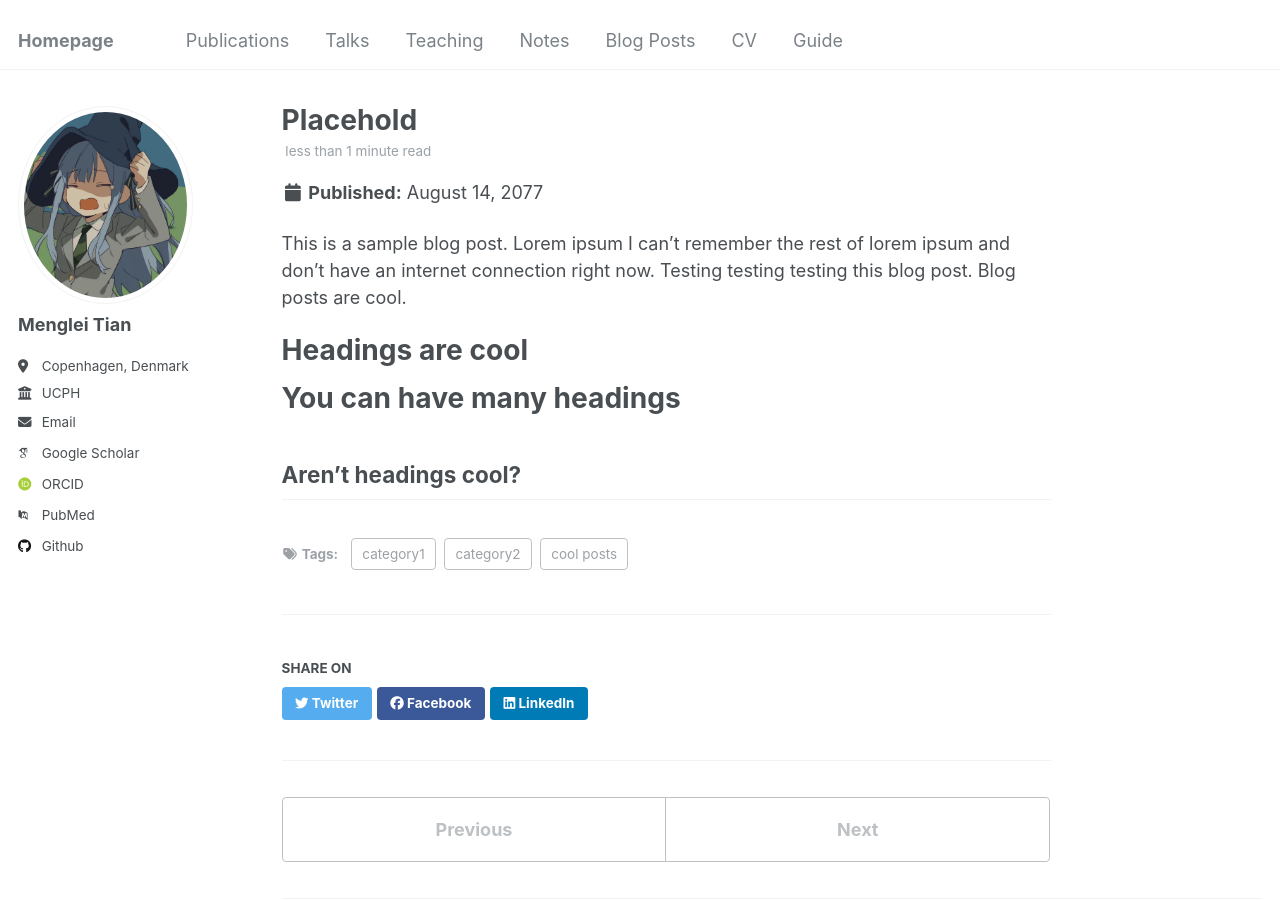
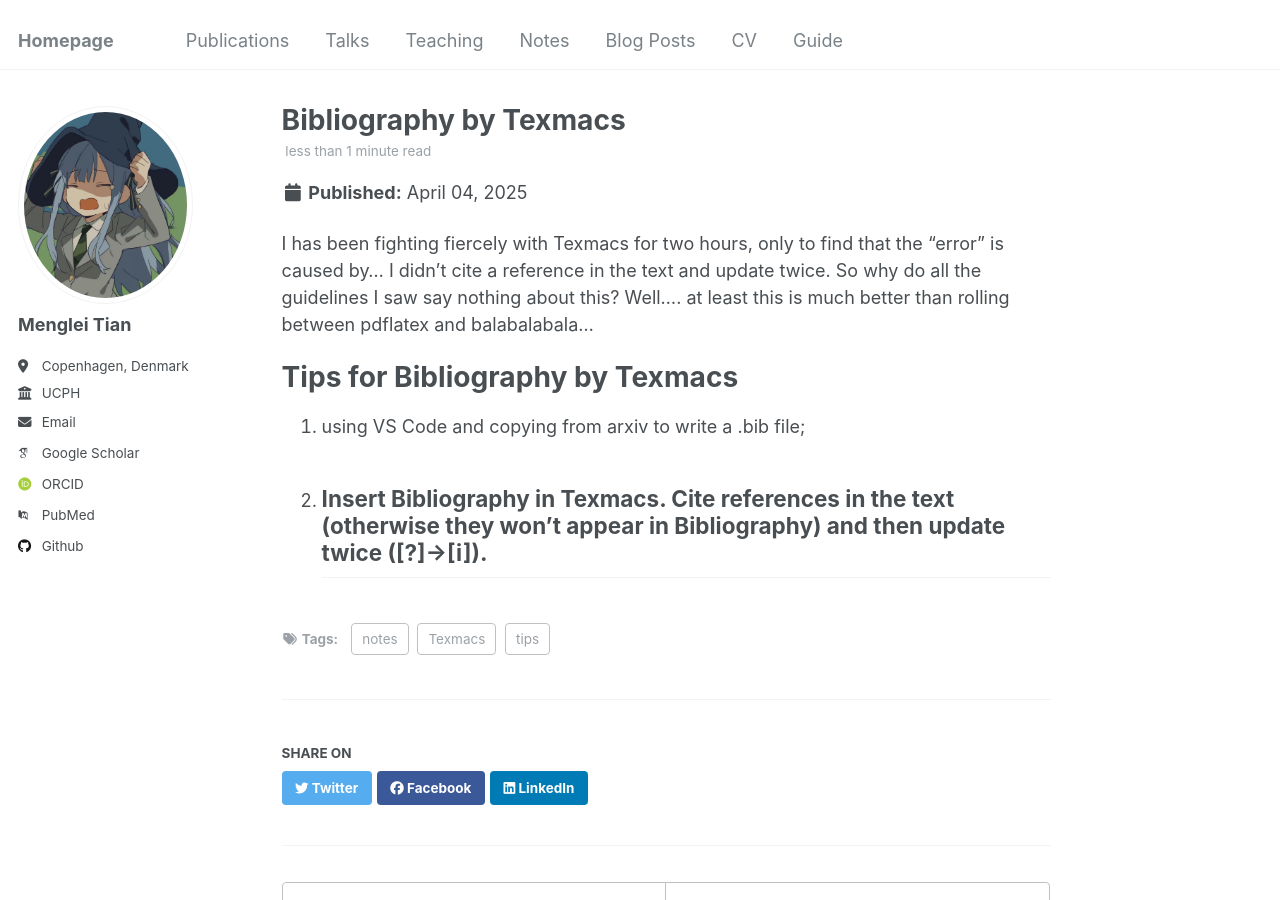
Before and after one commit to Corvus-coronoides/Menglei-Tian.github.io, a Jekyll site: the page built from _posts/2014-08-14-blog-post-3.md, in a window 1280 px wide and 900 px high. Built offline with Jekyll 4.4.1, drawn with Linux system fonts in a browser that asks for light colours; some web fonts are replaced.

Commit message:
Update 2014-08-14-blog-post-3.md

```diff
--- a/_posts/2014-08-14-blog-post-3.md
+++ b/_posts/2014-08-14-blog-post-3.md
@@ -1,20 +1,17 @@
 ---
-title: 'Placehold'
-date: 2077-08-14
-permalink: /posts/2014/08/blog-post-3/
+title: 'Bibliography by Texmacs'
+date: 2025-04-04
+permalink: /posts/2012/08/blog-post-1/
 tags:
-  - cool posts
-  - category1
-  - category2
+  - Texmacs
+  - notes
+  - tips
 ---
 
-This is a sample blog post. Lorem ipsum I can't remember the rest of lorem ipsum and don't have an internet connection right now. Testing testing testing this blog post. Blog posts are cool.
+I has been fighting fiercely with Texmacs for two hours, only to find that the "error" is caused by... I didn't cite a reference in the text and update twice. So why do all the guidelines I saw say nothing about this? Well.... at least this is much better than rolling between pdflatex and balabalabala...
 
-Headings are cool
+Tips for Bibliography by Texmacs
 ======
-
-You can have many headings
-======
-
-Aren't headings cool?
-------
+1. using VS Code and copying from arxiv to write a .bib file;
+2. Insert Bibliography in Texmacs. Cite references in the text (otherwise they won't appear in Bibliography) and then update twice ([?]->[i]).
+---
```
